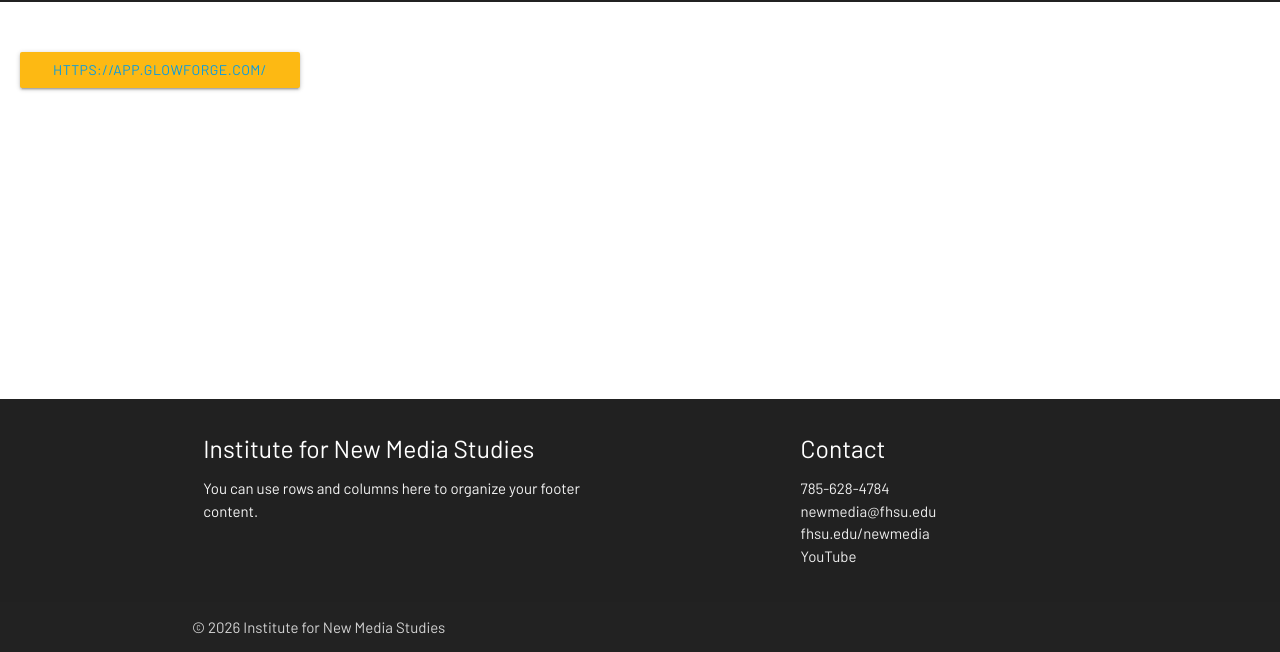
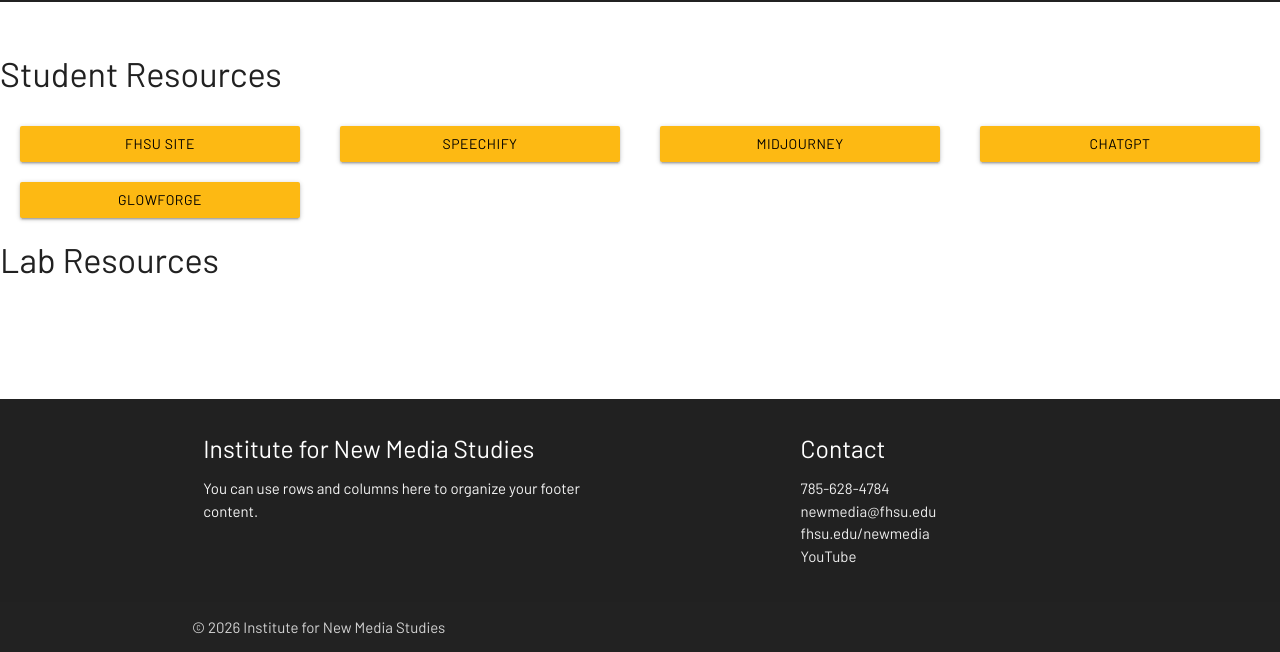
Before and after one commit to lj-1003/INMS_LabHomePage, a plain HTML site: page index.html in a window 1280 px wide. Shown: the part 148-800 px from the top of the page. Drawn offline with Linux system fonts and the light colour scheme.

Commit message:
New JSON formatting.

```diff
--- a/css/override.css
+++ b/css/override.css
@@ -1,3 +1,4 @@
+/*GENERAL STYLING--------------------*/
 body {
     font-family: "Barlow", sans-serif;
     font-weight: 400;
@@ -22,11 +23,20 @@
     font-weight: 900;
     font-style: normal;
 }
+/*--------------------------------------*/
+/*HYPERLINK STYLING--------------------*/
+a:link {
+  color: black;
+}
+
+a:visited {
+  color: black;
+}
+/*--------------------------------------*/
 
 
 
-
-#link-btn-grid {
+#link-btn-grid1, #link-btn-grid2 {
     display: grid;
     grid-template-columns: repeat(4, 1fr);
 }
--- /dev/null
+++ b/data/data.json
@@ -0,0 +1,46 @@
+{
+    "student" : [
+        {
+            "title": "FHSU Site",
+            "url": "https://www.fhsu.edu/newmedia/"
+        },
+        {
+            "title": "Speechify",
+            "url": "https://studio.speechify.com/"
+        },
+        {
+            "title": "MidJourney",
+            "url": "https://www.midjourney.com/home"
+        },
+        {
+            "title": "ChatGPT",
+            "url": "https://chatgpt.com/"
+        },
+        {
+            "title": "Glowforge",
+            "url": "https://app.glowforge.com/"
+        }
+    ],
+    "lab" : [
+        {
+            "title": "FHSU Site",
+            "url": "https://www.fhsu.edu/newmedia/"
+        },
+        {
+            "title": "Speechify",
+            "url": "https://studio.speechify.com/"
+        },
+        {
+            "title": "MidJourney",
+            "url": "https://www.midjourney.com/home"
+        },
+        {
+            "title": "ChatGPT",
+            "url": "https://chatgpt.com/"
+        },
+        {
+            "title": "Glowforge",
+            "url": "https://app.glowforge.com/"
+        }
+    ]
+}
--- a/data/links.json
+++ /dev/null
@@ -1,7 +0,0 @@
-[
-    {
-        "id":1,
-        "title": "Glowforge",
-        "url": "https://app.glowforge.com/"
-    }
-]
--- a/index.html
+++ b/index.html
@@ -21,20 +21,11 @@
 		</div>
     </header>
     <main>
-        <div id="link-btn-grid" class="center-align">
-            <div class="link-btn"><a class="waves-effect waves-light btn fhsu-gold black-text">button</a></div>
-            <div class="link-btn"><a class="waves-effect waves-light btn fhsu-gold black-text">button</a></div>
-            <div class="link-btn"><a class="waves-effect waves-light btn fhsu-gold black-text">button</a></div>
-            <div class="link-btn"><a class="waves-effect waves-light btn fhsu-gold black-text">button</a></div>
-            <div class="link-btn"><a class="waves-effect waves-light btn fhsu-gold black-text">button</a></div>
-            <div class="link-btn"><a class="waves-effect waves-light btn fhsu-gold black-text">button</a></div>
-            <div class="link-btn"><a class="waves-effect waves-light btn fhsu-gold black-text">button</a></div>
-            <div class="link-btn"><a class="waves-effect waves-light btn fhsu-gold black-text">button</a></div>
-            <div class="link-btn"><a class="waves-effect waves-light btn fhsu-gold black-text">button</a></div>
-            <div class="link-btn"><a class="waves-effect waves-light btn fhsu-gold black-text">button</a></div>
-            <div class="link-btn"><a class="waves-effect waves-light btn fhsu-gold black-text">button</a></div>
-            <div class="link-btn"><a class="waves-effect waves-light btn fhsu-gold black-text">button</a></div>
-        </div>
+        <h4>Student Resources</h4>
+        <div id="link-btn-grid1" class="center-align"></div>
+
+        <h4>Lab Resources</h4>
+        <div id="link-btn-grid2" class="center-align"></div>
     </main>
 
     <footer class="page-footer">
--- a/js/links.js
+++ b/js/links.js
@@ -5,32 +5,34 @@
 
 //Get from json
 async function getLinks() {
-    const response = await fetch("../data/links.json");
+    const response = await fetch("../data/data.json");
     const data = await response.json();
     return data;
 }
 
 //Render
 function renderLinks(links) {
+    student = links.student; //student resources array
+    lab = links.lab; //lab resources array
 
-    //Test to see if getting data
-    console.log("Loading links...")
-    links.forEach((link) => {
-    console.log(`   ${link.title}: ${link.url}`);
-    })
+    //Test to see if getting data---------------------------
+    console.log("Loading links...");
+    console.log(links);
+    console.log(student);
+    console.log(lab);
+    //-------------------------------------------------------
 
-    //For real
-    const container = document.getElementById("link-btn-grid");
+    //Render on Page
+    const container = document.getElementById("link-btn-grid1");
     container.innerHTML = "";
-    links.forEach((link) => {
+    student.forEach((student) => {
         const div = document.createElement("div");
         div.className = "waves-effect waves-light btn fhsu-gold black-text";
         div.innerHTML = `
-        <a href="${link.url}"
-            target="_blank">${link.url}
-            class="waves-effect waves-light btn fhsu-gold black-text">
+        <a href="${student.url}"
+            target="_blank">${student.title}
         </a>
         `;
         container.appendChild(div);
     });
-}
+    }
```
Also changed, not shown: js/links copy.js (added, +35 -0 lines).
